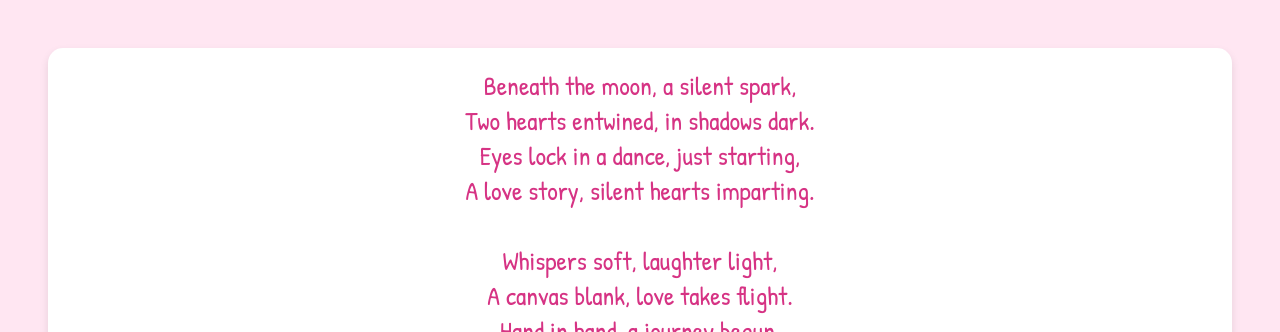
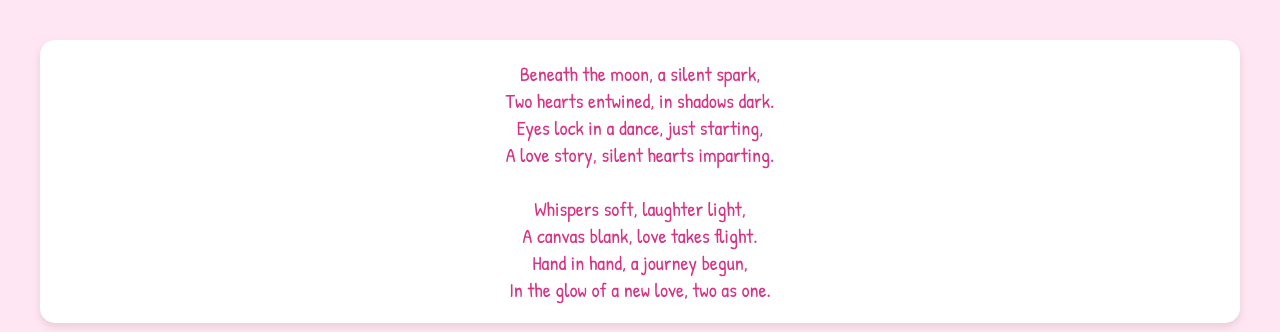
Before and after one commit to Aman22353/bhutki-, a plain HTML site: page index.html in a window 1280 px wide. Shown: the top 332 px of the page. Drawn offline with Linux system fonts and the light colour scheme.

Commit message:
Update index.html

```diff
--- a/index.html
+++ b/index.html
@@ -15,8 +15,8 @@
             padding: 20px;
         }
         #lovePoem {
-            font-size: 26px;
-            margin: 20px;
+            font-size: 20px;
+            margin: 12px;
             text-align: center;
             padding: 20px;
             background: #fff;
```
